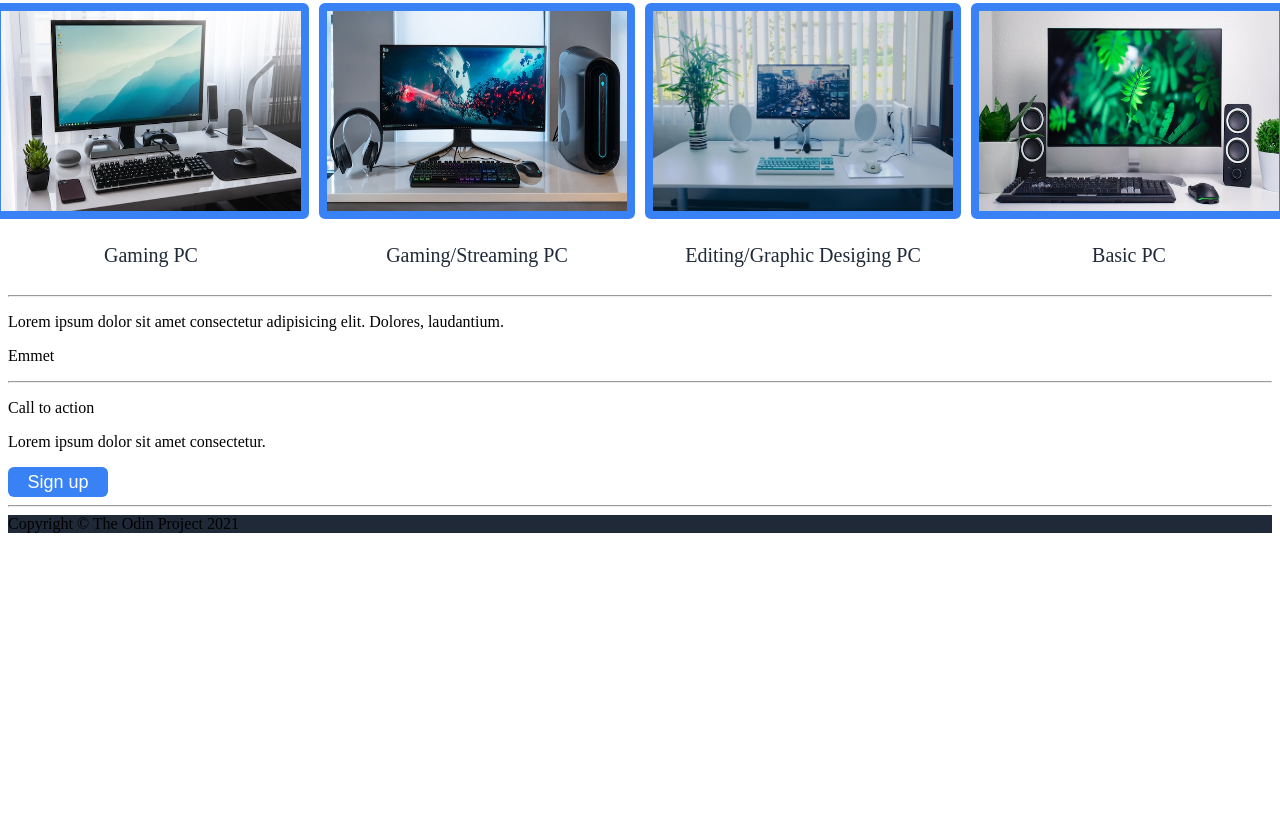
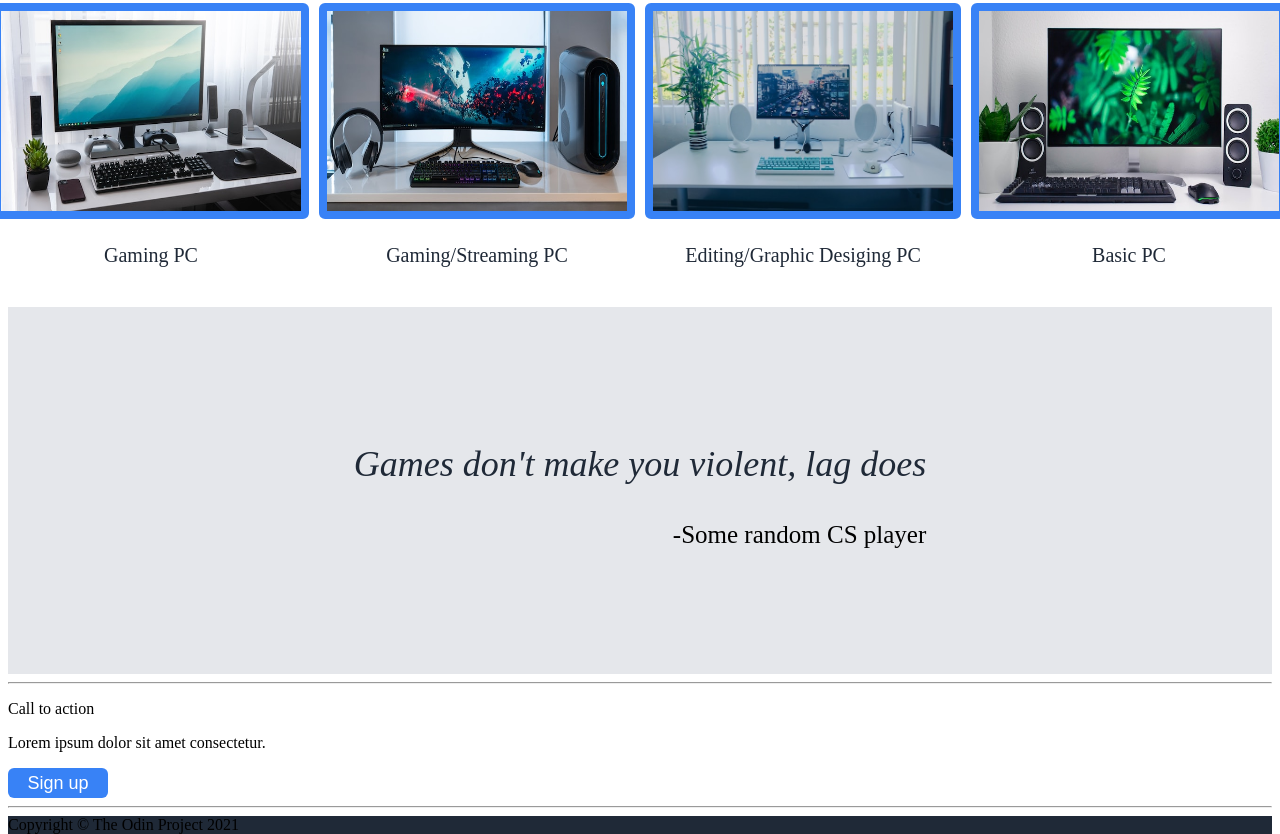
Before and after one commit to aashish-rupreja/html-css-complete-webpage, a plain HTML site: page index.html in a window 1280 px wide. Shown: the part 801-1635 px from the top of the page. Before the commit the page ends 1334 px from the top, so only its background shows below. Drawn offline with Linux system fonts and the light colour scheme.

Commit message:
Complete styling of Section-3/Quote Section

```diff
--- a/index.html
+++ b/index.html
@@ -52,14 +52,10 @@
           </div>
         </div>
       </section>
-      <hr />
       <section class="section-3">
         <div class="quote-container">
-          <p class="quote">
-            Lorem ipsum dolor sit amet consectetur adipisicing elit. Dolores,
-            laudantium.
-          </p>
-          <p class="quoter">Emmet</p>
+          <p class="quote">Games don't make you violent, lag does</p>
+          <p class="quoter">-Some random CS player</p>
         </div>
       </section>
       <hr />
--- a/style.css
+++ b/style.css
@@ -132,5 +132,32 @@ h2 {
   justify-content: center;
   align-items: center;
   gap: 5px;
+  margin-bottom: 20px;
 }
 /* Organizing Section-2 */
+
+/* Basic Styling of Section-3 */
+.section-3 {
+  background-color: #e5e7eb;
+}
+
+.quote-container > .quote {
+  font-size: 36px;
+  font-weight: lighter;
+  font-style: italic;
+  color: #1f2937;
+}
+
+.quote-container > .quoter {
+  text-align: end;
+  font-size: 25px;
+}
+/* Basic Styling of Section-3 */
+
+/* Organizing Section-3 */
+.section-3 {
+  display: flex;
+  justify-content: center;
+  padding: 100px 150px;
+}
+/* Organizing Section-3 */
```
Also changed, not shown: 1 other file.
